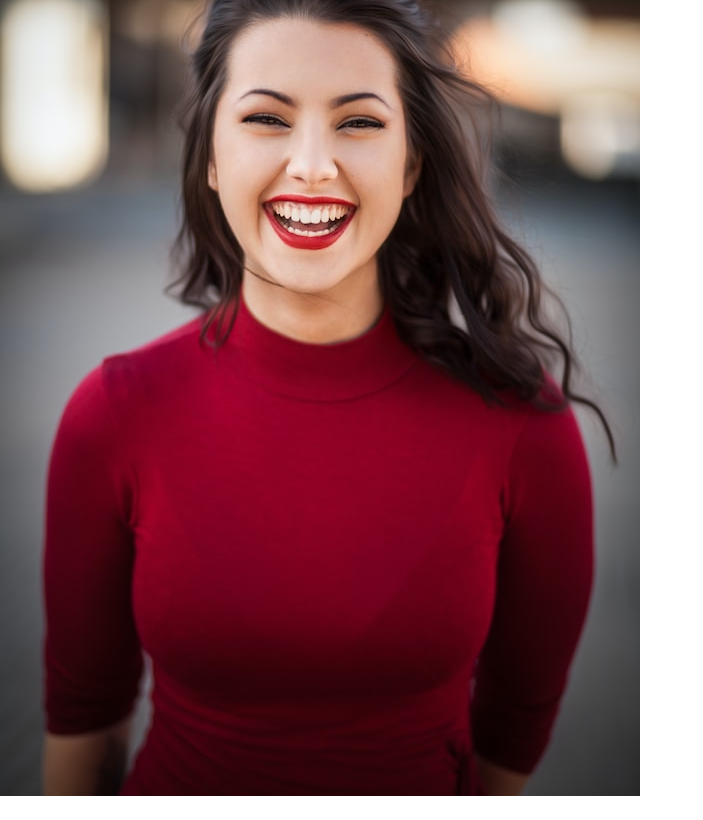
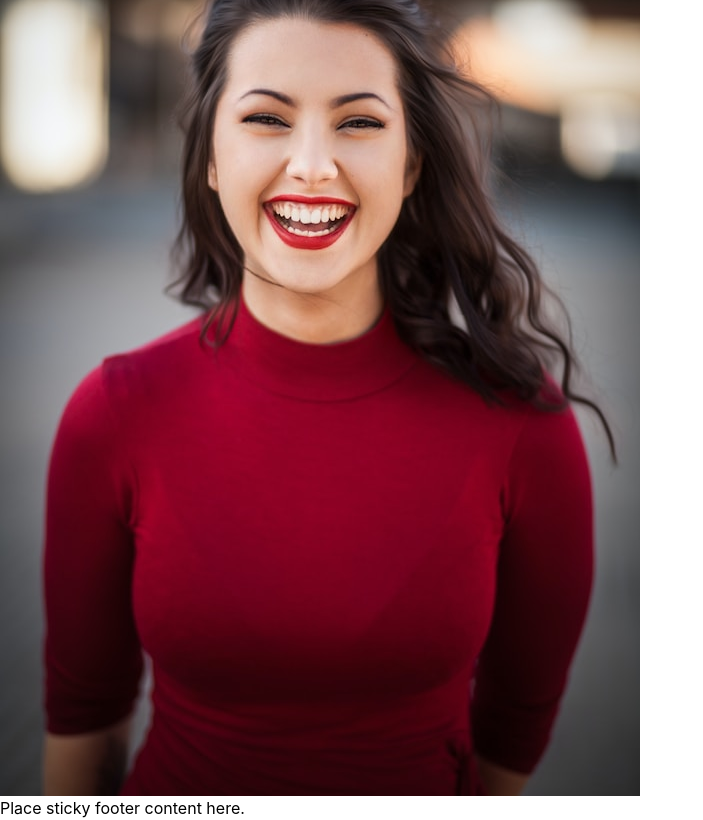
Before and after one commit to Shubh-Dev/gopal-traders, a React (Vite) app: page / in a window 1280 px wide. Shown: the part 1200-2020 px from the top of the page, without its empty margins (0-703 px from the left). Before the commit the page ends 1996 px from the top, so only its background shows below. Built offline with nearby package versions, Linux system fonts and the light colour scheme.

Commit message:
feat: footer add

```diff
--- a/src/App.jsx
+++ b/src/App.jsx
@@ -1,10 +1,14 @@
 import Header from './components/Header';
+import Footer from './components/Footer'
 
 function App() {
   return (
     <div>
       <Header />
-      <div className="flex justify-center items-center h-screen"></div>
+      <div className="flex justify-center items-center h-screen">
+
+      </div>
+      <Footer />
     </div>
   );
 }
--- /dev/null
+++ b/src/components/Footer.jsx
@@ -0,0 +1,13 @@
+import React from 'react';
+
+const Footer = () => {
+  return (
+    <footer className="footer">
+      <div className="container">
+        <span className="text-muted">Place sticky footer content here.</span>
+      </div>
+    </footer>
+  );
+};
+
+export default Footer;
--- /dev/null
+++ b/src/components/home.jsx
@@ -0,0 +1,2 @@
+import React from "react";
+import Header from "./header";
```
Also changed, not shown: src/components/pages/home.jsx (deleted).
